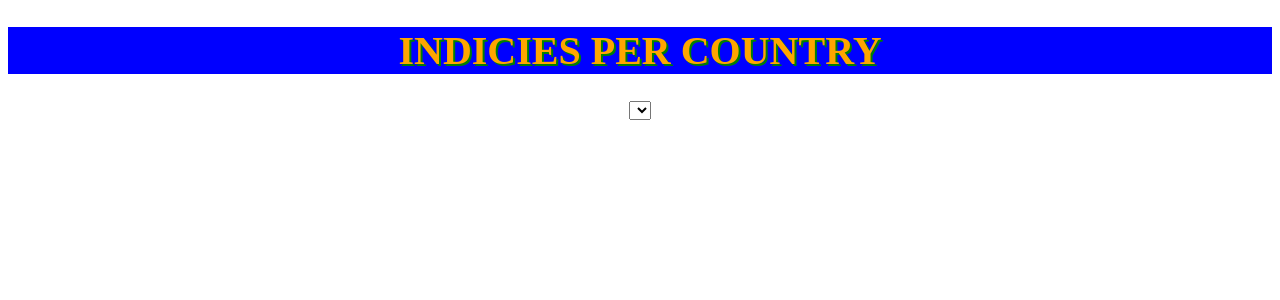
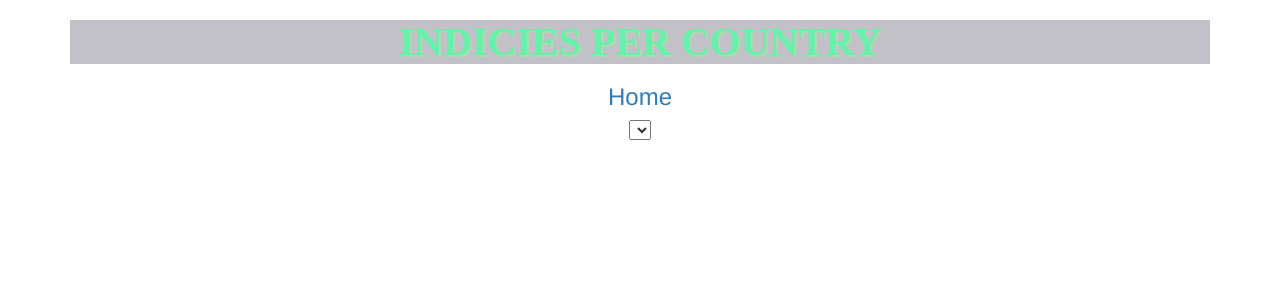
Before and after one commit to Omar-Castillo/Project2_World_Indices, a Flask app: template templates/Indices_Per_Country.html in a window 1280 px wide. Shown: the top 300 px of the page. Run offline with Flask 2, Linux system fonts and the light colour scheme; the template is opened without the code that fills it, so the values that code supplies are empty; some libraries are stand-ins or nearby versions.

Commit message:
final updates css changes

```diff
--- a/static/css/Indices_Per_Country.css
+++ b/static/css/Indices_Per_Country.css
@@ -1,10 +1,10 @@
 h1 {
-  background-color:blue;
-  color:orange;
+  background-color:rgb(193, 193, 199);
+  color:rgb(102, 240, 171);
   font-family: serif;
   text-transform: uppercase;
   text-align: center;
   font-size: 40px;
   font-weight: bold;
-  text-shadow: 2px 2px green;
+  text-shadow: 2px 2px rgb(175, 218, 175);
 }
--- a/static/js/basheer.js
+++ b/static/js/basheer.js
@@ -116,6 +116,10 @@ function buildgraphs(datum) {
     x: datum.Year,
     y: datum.Life,
     fill: 'tozeroy',
+    line: {
+      color: "#2E86C1",
+      width: 3
+    },
     xaxis: 'x1',
     yaxis: 'y1',
     name: 'Life Expectancy (yrs)',
@@ -126,6 +130,10 @@ function buildgraphs(datum) {
     x: datum.Year,
     y: datum.Population,
     fill: 'tozeroy',
+    line: {
+      color: "#48C9B0",
+      width: 3
+    },
     xaxis: 'x2',
     yaxis: 'y2',
     name: 'Population (Mil)',
@@ -136,6 +144,10 @@ function buildgraphs(datum) {
     x: datum.Year,
     y: datum.Migration,
     fill: 'tozeroy',
+    line: {
+      color: "#CCD1D1",
+      width: 3
+    },
     xaxis: 'x3',
     yaxis: 'y3',
     name: 'Net Migration',
--- a/templates/Indices_Per_Country.html
+++ b/templates/Indices_Per_Country.html
@@ -5,6 +5,7 @@
     <meta name="viewport" content="width=device-width, initial-scale=1.0">
     <meta http-equiv="X-UA-Compatible" content="ie=edge">
     <title>Indices per Country</title>
+    <link rel="stylesheet" href="https://maxcdn.bootstrapcdn.com/bootstrap/3.3.7/css/bootstrap.min.css">
     <script src="https://cdn.plot.ly/plotly-latest.min.js"></script>
     <!-- Leaflet JS & CSS -->
     <link rel="stylesheet" href="https://unpkg.com/leaflet@1.3.3/dist/leaflet.css"
@@ -19,8 +20,18 @@
     <link rel="stylesheet" type="text/css" href="../static/css/Indices_Per_Country.css">
 </head>
 <body>
-    <div><h1>Indicies per Country</h1></div>
-    <div id="plot"></div>
+    <div class="container">
+        <div class="row">
+            <div class="col-md-12 text-center">
+              <h1>Indicies per country</h1>
+              <a href="index.html"><h3>Home</h3></a>
+            </div>
+        </div>
+        <div id="plot"></div>
+    </div>
+
+    <!-- </div> class=""><h1>Indicies per Country</h1></div> -->
+
     <div align="center">
         <!-- Initialize a select button -->
         <select id="selectButton"></select>
```
